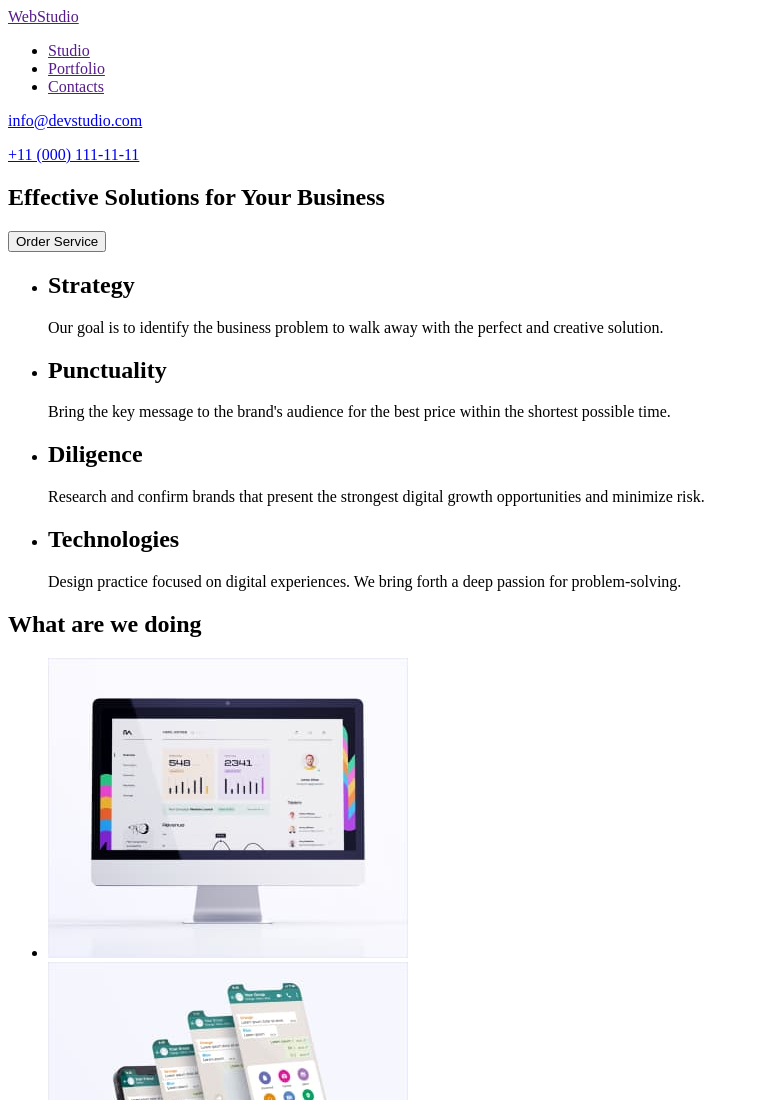
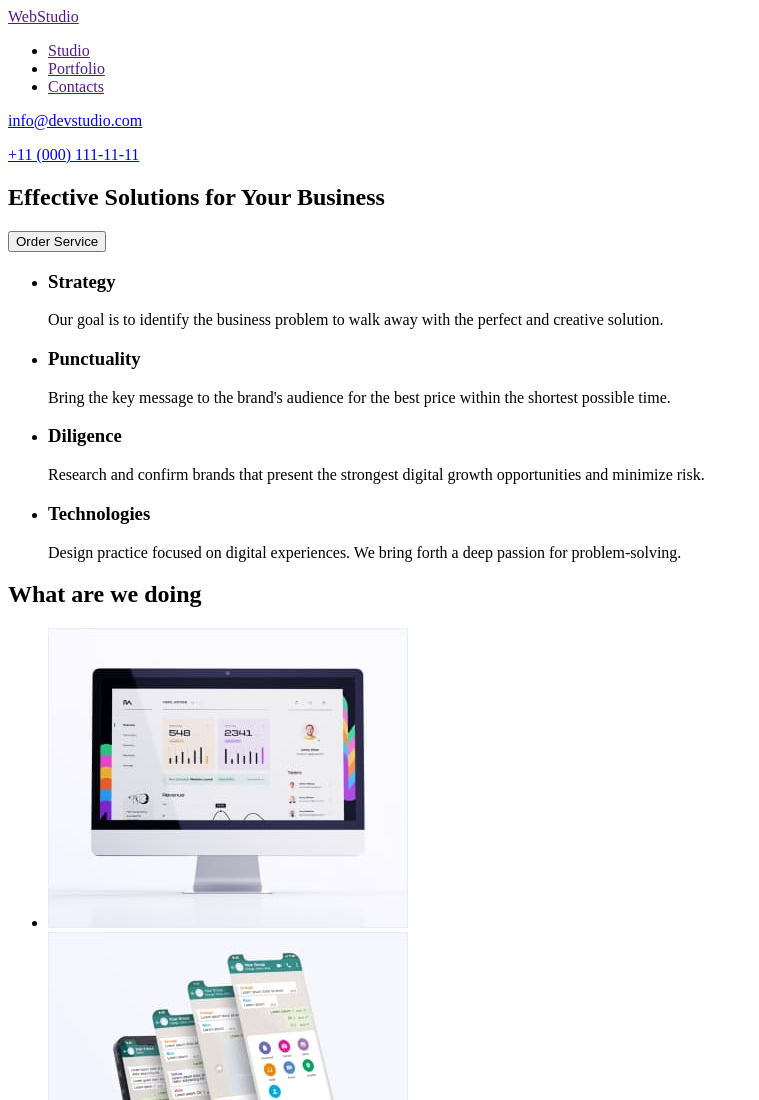
Before and after one commit to Arsher-Elena/goit-markup-hw-01, a plain HTML site: page index.html in a window 1280 px wide. Shown: the top 1100 px of the page, without its empty margins (0-759 px from the left). Drawn offline with Linux system fonts and the light colour scheme.

Commit message:
update index html file1

```diff
--- a/index.html
+++ b/index.html
@@ -35,22 +35,23 @@
             <button>Order Service</button>
         </section>
         <section>
+            <h2 hidden></h2>
             <ul>
                 <li>
-                    <h2>Strategy</h2>
+                    <h3>Strategy</h3>
                     <p>Our goal is to identify the business
                     problem to walk away with the perfect and creative solution.</p>
                 </li>
                 <li>
-                    <h2>Punctuality</h2>
+                    <h3>Punctuality</h3>
                     <p>Bring the key message to the brand's audience for the best price within the shortest possible time.</p>
                 </li>
                 <li>
-                    <h2>Diligence</h2>
+                    <h3>Diligence</h3>
                     <p>Research and confirm brands that present the strongest digital growth opportunities and minimize risk.</p>
                 </li>
                 <li>
-                    <h2>Technologies</h2>
+                    <h3>Technologies</h3>
                     <p>Design practice focused on digital experiences. We bring forth a deep passion for problem-solving.</p>
                 </li>
             </ul>
```
